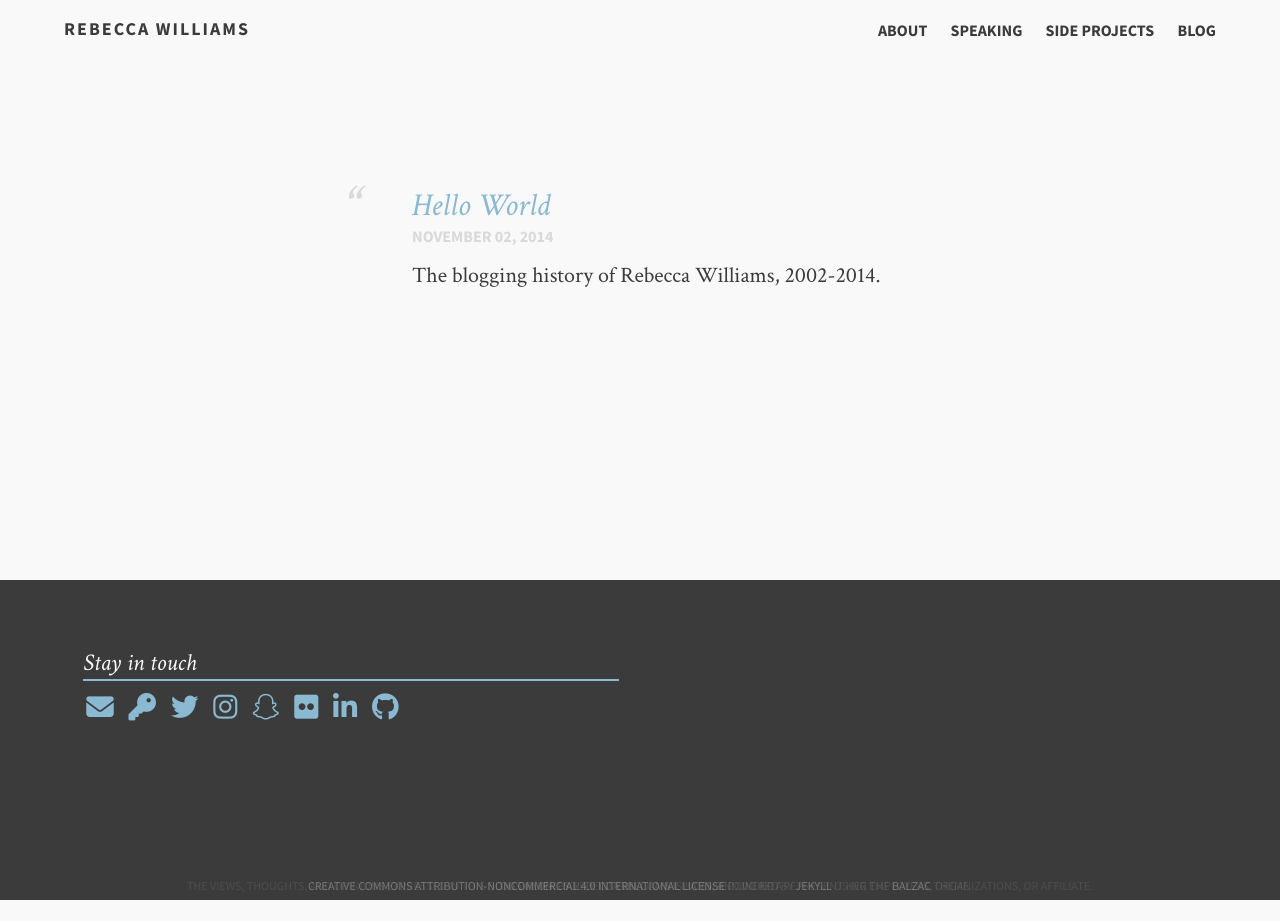
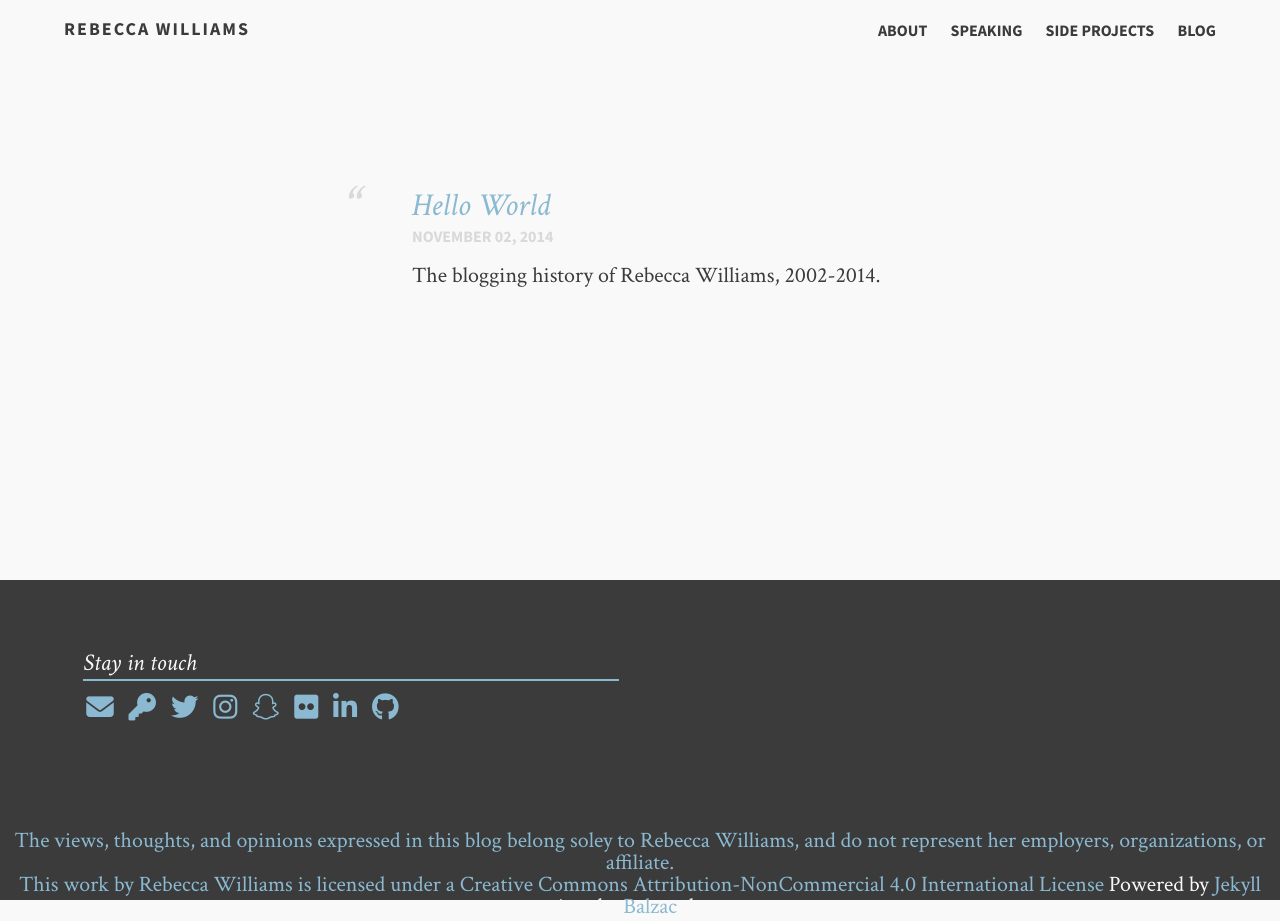
Before and after one commit to rebeccawilliams/rebeccawilliams.us, a Jekyll site: the page built from index.md, in a window 1280 px wide. Built offline with Jekyll 4.4.1, drawn with Linux system fonts in a browser that asks for light colours; nearby versions of some CDN libraries; before the commit the page ends 900 px from its top, so only the background shows below that.

Commit message:
Update footer.html

```diff
--- a/_includes/footer.html
+++ b/_includes/footer.html
@@ -15,8 +15,8 @@
 		<a href="https://github.com/rebeccawilliams"><i class="fa fa-github fa-lg"></i></li>
       </ol>
     </aside>
-	<small>The views, thoughts, and opinions expressed in this blog belong soley to Rebecca Williams, and do not represent her employers, organizations, or affiliate.</small>
-	<small>This work by <span xmlns:cc="https://creativecommons.org/ns#" property="cc:attributionName">Rebecca Williams</span> is licensed under a <a rel="license" href="https://creativecommons.org/licenses/by-nc/4.0/">Creative Commons Attribution-NonCommercial 4.0 International License</a> Powered by <a href="https://jekyllrb.com">Jekyll</a> using the <a href="https://jekyll.gtat.me/about">Balzac</a> theme.</small>
+	<center>The views, thoughts, and opinions expressed in this blog belong soley to Rebecca Williams, and do not represent her employers, organizations, or affiliate.</center>
+	<center>This work by <span xmlns:cc="https://creativecommons.org/ns#" property="cc:attributionName">Rebecca Williams</span> is licensed under a <a rel="license" href="https://creativecommons.org/licenses/by-nc/4.0/">Creative Commons Attribution-NonCommercial 4.0 International License</a> Powered by <a href="https://jekyllrb.com">Jekyll</a> using the <a href="https://jekyll.gtat.me/about">Balzac</a> theme.</center>
   </footer>
 
   <!-- If they're out, get some from the cellar -->
```
